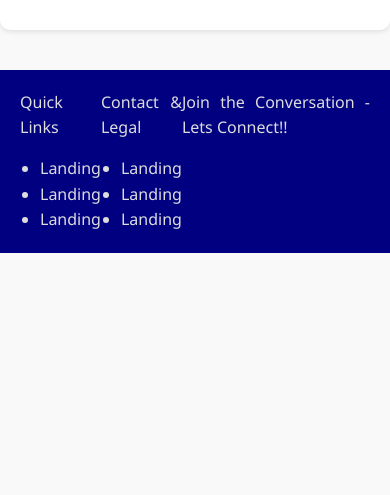
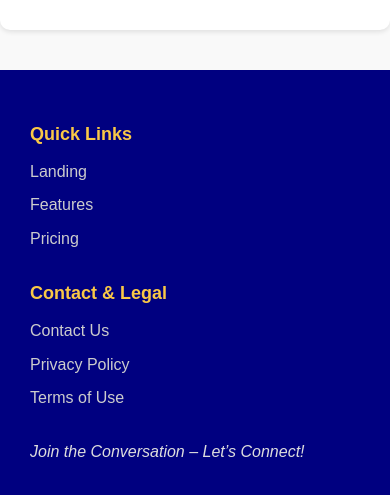
Before and after one commit to TheLout31/Msai-Questions, a plain HTML site: page WebAssignmnet/index.html in a window 390 px wide. Shown: the part 2733-3228 px from the top of the page. Before the commit the page ends 2986 px from the top, so only its background shows below. Drawn offline with Linux system fonts and the light colour scheme.

Commit message:
adding media queries

```diff
--- a/WebAssignmnet/index.html
+++ b/WebAssignmnet/index.html
@@ -3,6 +3,7 @@
 <head>
   <meta charset="UTF-8" />
   <link rel="stylesheet" href="styles.css"/>
+
   <meta name="viewport" content="width=device-width, initial-scale=1.0" />
   <title>How the Internet Works</title>
 </head>
@@ -103,29 +104,29 @@
   />
 </section>
 
-<footer id="footer">
-  <div>
-    <p>Quick Links</p>
+<footer id="footer" class="footer">
+  <div class="footer-section">
+    <h4>Quick Links</h4>
     <ul>
-      <li>Landing</li>
-      <li>Landing</li>
-      <li>Landing</li>
+      <li><a href="#">Landing</a></li>
+      <li><a href="#">Features</a></li>
+      <li><a href="#">Pricing</a></li>
     </ul>
   </div>
-  <div>
-    <p>Contact & Legal</p>
+  <div class="footer-section">
+    <h4>Contact & Legal</h4>
     <ul>
-      <li>Landing</li>
-      <li>Landing</li>
-      <li>Landing</li>
+      <li><a href="#">Contact Us</a></li>
+      <li><a href="#">Privacy Policy</a></li>
+      <li><a href="#">Terms of Use</a></li>
     </ul>
   </div>
-  <div>
-    <p style=" flex-wrap: wrap;  width: 100;">Join the Conversation - Lets Connect!!  </p>
-
-
+  <div class="footer-section connect">
+    <p>Join the Conversation – Let’s Connect!</p>
+    <!-- Add social icons or newsletter input here if needed -->
   </div>
 </footer>
+
 <script src="script.js"></script>
 </body>
 </html>
--- a/WebAssignmnet/styles.css
+++ b/WebAssignmnet/styles.css
@@ -29,6 +29,7 @@ nav {
   justify-content: space-between;
   margin-top: 10px;
 }
+
 nav button{
   background: none;
   border: none;
@@ -48,6 +49,8 @@ nav button:hover{
   transition: all 0.1s ease-in-out;
 
 }
+
+
 
 h1 {
   font-size: 32px;
@@ -110,22 +113,72 @@ th, td {
   border-radius: 10px;
   border: 1px solid #ccc;
 }
-footer {
+#footer {
   display: flex;
-  margin-top: 30px;
-  background: navy;
-  color: #ddd;
-  text-align: center;
-  justify-content: space-around;
-  padding: 20px;
+  flex-wrap: wrap;
+  justify-content: space-between;
+  background-color: #1e1e1e;
+  color: #fff;
+  background-color: navy;
+  padding: 40px 20px;
+  font-family: Arial, sans-serif;
+}
 
+.footer-section {
+  flex: 1 1 250px;
+  margin: 10px;
 }
-footer a {
-  color: #ffcc00;
+
+.footer-section h4 {
+  font-size: 18px;
+  margin-bottom: 10px;
+  color: #f9c846;
+}
+
+.footer-section ul {
+  list-style: none;
+  padding: 0;
+}
+
+.footer-section ul li {
+  margin-bottom: 8px;
+}
+
+.footer-section ul li a {
+  color: #ccc;
   text-decoration: none;
-  font-weight: bold;
-  background-color: white;
 }
-footer a:hover {
+
+.footer-section ul li a:hover {
+  color: #f9c846;
   text-decoration: underline;
 }
+
+.footer-section.connect p {
+  font-size: 16px;
+  font-style: italic;
+  color: #ddd;
+}
+
+
+@media only screen and (min-device-width: 320px) and (max-device-width: 480px) {
+  nav {
+    display: flex;
+    flex-direction: column;
+    align-items:  center;
+    justify-content: space-between;
+    margin-top: 10px;
+  }
+
+  #footer {
+
+    flex-wrap: wrap;
+    justify-content: space-between;
+
+    background-color: #1e1e1e;
+    color: #fff;
+    background-color: navy;
+    padding: 40px 20px;
+    font-family: Arial, sans-serif;
+  }
+}
```
